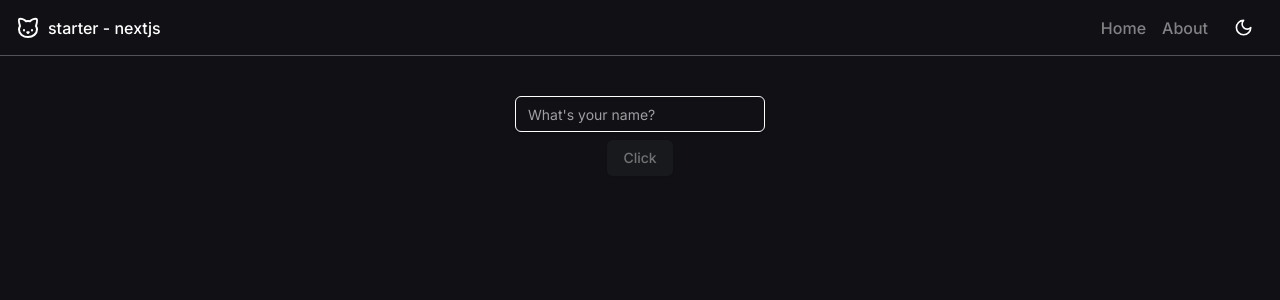
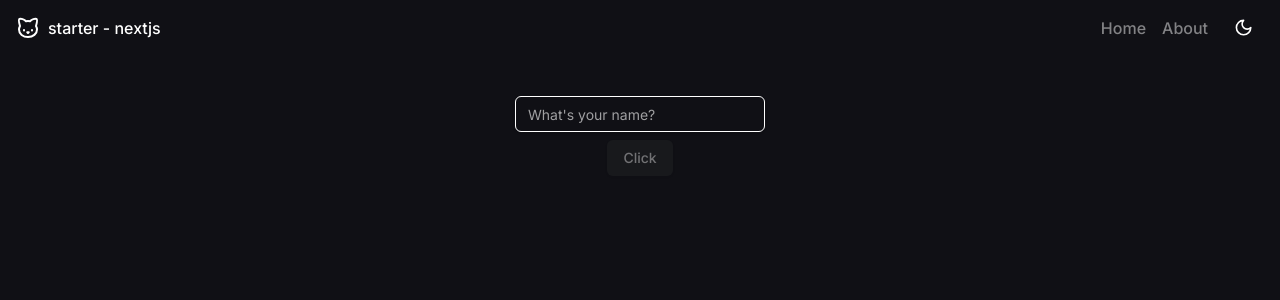
Before and after one commit to VladBielievtsov/starter-nextjs, a Next.js app: page / in a window 1280 px wide. Shown: the top 300 px of the page. Built offline with nearby package versions, Linux system fonts and the light colour scheme; a web font is replaced by a local one.

Commit message:
feat: header.tsx

```diff
--- a/src/components/header.tsx
+++ b/src/components/header.tsx
@@ -4,7 +4,7 @@ import ToggleTheme from "./toggle-theme";
 
 export default function Header() {
   return (
-    <header className="h-14 border-b border-zinc-600">
+    <header className="h-14">
       <div className="flex items-center justify-between h-full px-4">
         <div>
           <Link href={"/"} className="flex items-center gap-2">
```
